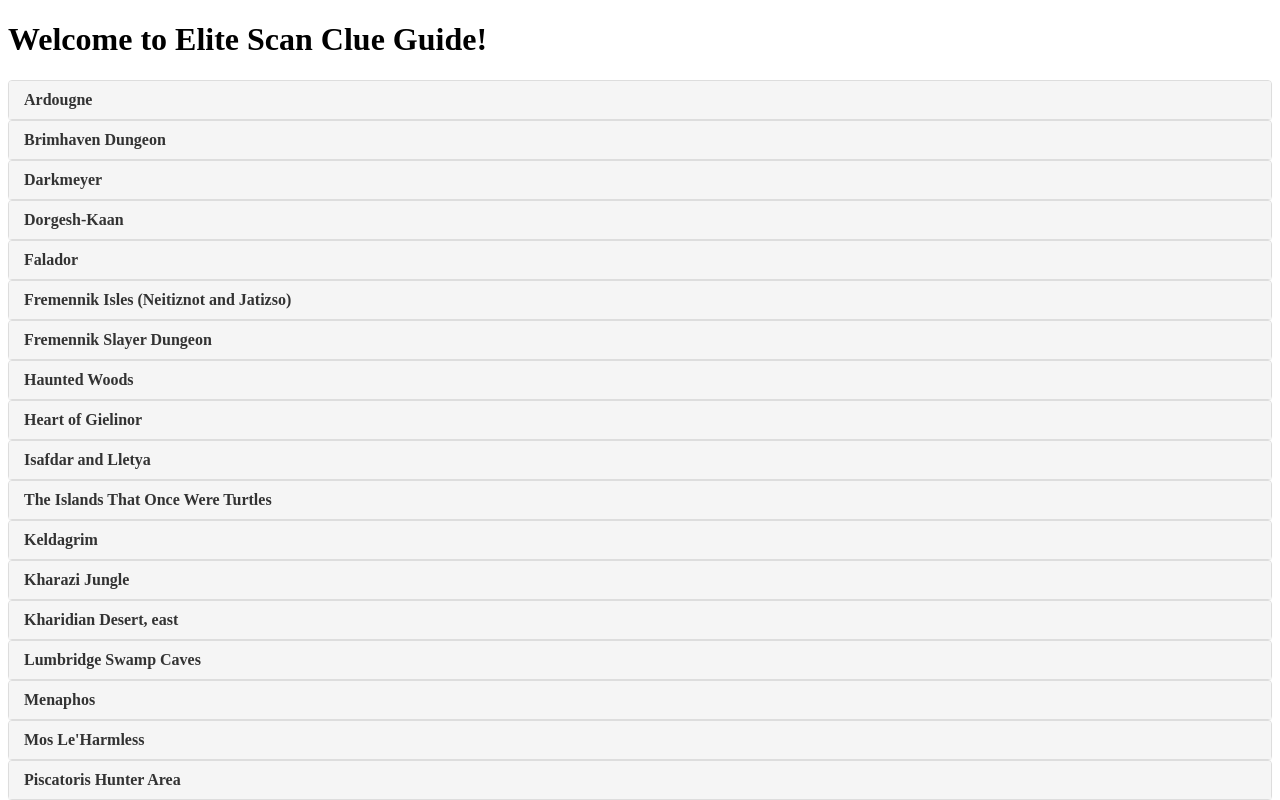
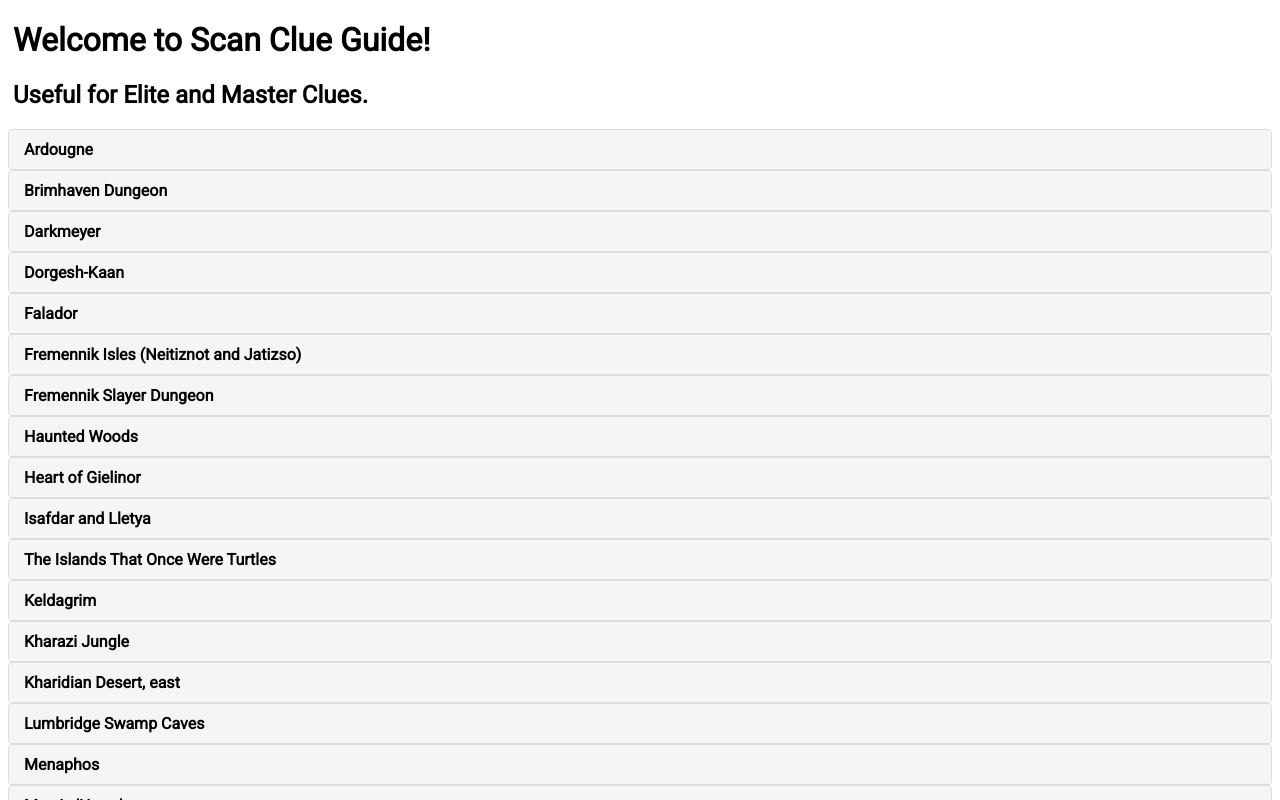
Before and after one commit to chivesrs/clues, an Angular app: page / in a window 1280 px wide. Shown: the top 800 px of the page. Built offline with nearby package versions, Linux system fonts and the light colour scheme.

Commit message:
Add Roboto font

```diff
--- a/src/app/app.component.html
+++ b/src/app/app.component.html
@@ -1,7 +1,6 @@
 <div>
-  <h1>
-    Welcome to Elite Scan Clue Guide!
-  </h1>
+  <h1 class="page-title">Welcome to Scan Clue Guide!</h1>
+  <h2 class="page-title">Useful for Elite and Master Clues.</h2>
 </div>
 <div>
   <collapsible-panel>
@@ -54,7 +53,7 @@
   </collapsible-panel>
   <collapsible-panel>
     <span class="title">Kharazi Jungle</span>
-    <span class="warning">Note: Herblore Habitat is no longer part of the scan.</span><br>
+    <p class="warning">Note: Herblore Habitat is no longer part of the scan.</p>
     <img src="assets/kharazi_jungle.png" alt="Kharazi Jungle">
   </collapsible-panel>
   <collapsible-panel>
--- a/src/index.html
+++ b/src/index.html
@@ -4,6 +4,7 @@
   <meta charset="utf-8">
   <title>Clues</title>
   <meta name="viewport" content="width=device-width, initial-scale=1">
+  <link href="https://fonts.googleapis.com/css?family=Roboto" rel="stylesheet">
 </head>
 <body>
 <app-root></app-root>
--- a/src/styles.css
+++ b/src/styles.css
@@ -1,4 +1,13 @@
 /* You can add global styles to this file, and also import other style files */
+
+.page-title {
+  padding-left: 5px;
+}
+
+.page-title, .title, .warning {
+  color: black;
+  font-family: 'Roboto', sans-serif;
+}
 
 .panel {
   background-color: #fff;
@@ -29,7 +38,8 @@
 }
 
 .warning {
-  color: red;
-  font-family: arial, sans-serif;
+  color: orangered;
+  margin: 0;
+  padding-bottom: 5px;
   font-size: 1.5em;
 }
```
